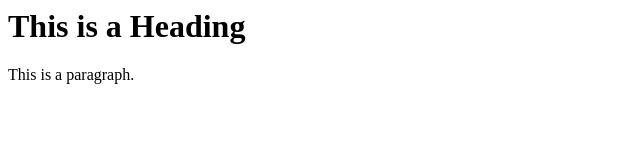
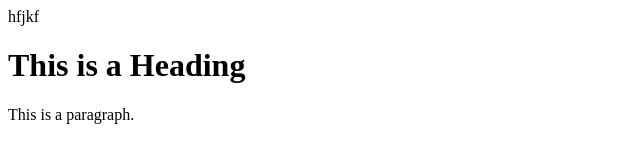
Before and after one commit to umar11javed/uma11javed.github.io, a plain HTML site: page index.html in a window 1280 px wide. Shown: the whole page, without its empty margins (0-640 px from the left). Drawn offline with Linux system fonts and the light colour scheme.

Commit message:
second commit

```diff
--- a/index.html
+++ b/index.html
@@ -3,7 +3,7 @@
   <title>Page Title</title>
   </head>
   <body>
-
+hfjkf
     <h1>This is a Heading</h1>
     <p>This is a paragraph.</p>
   </body>
```
